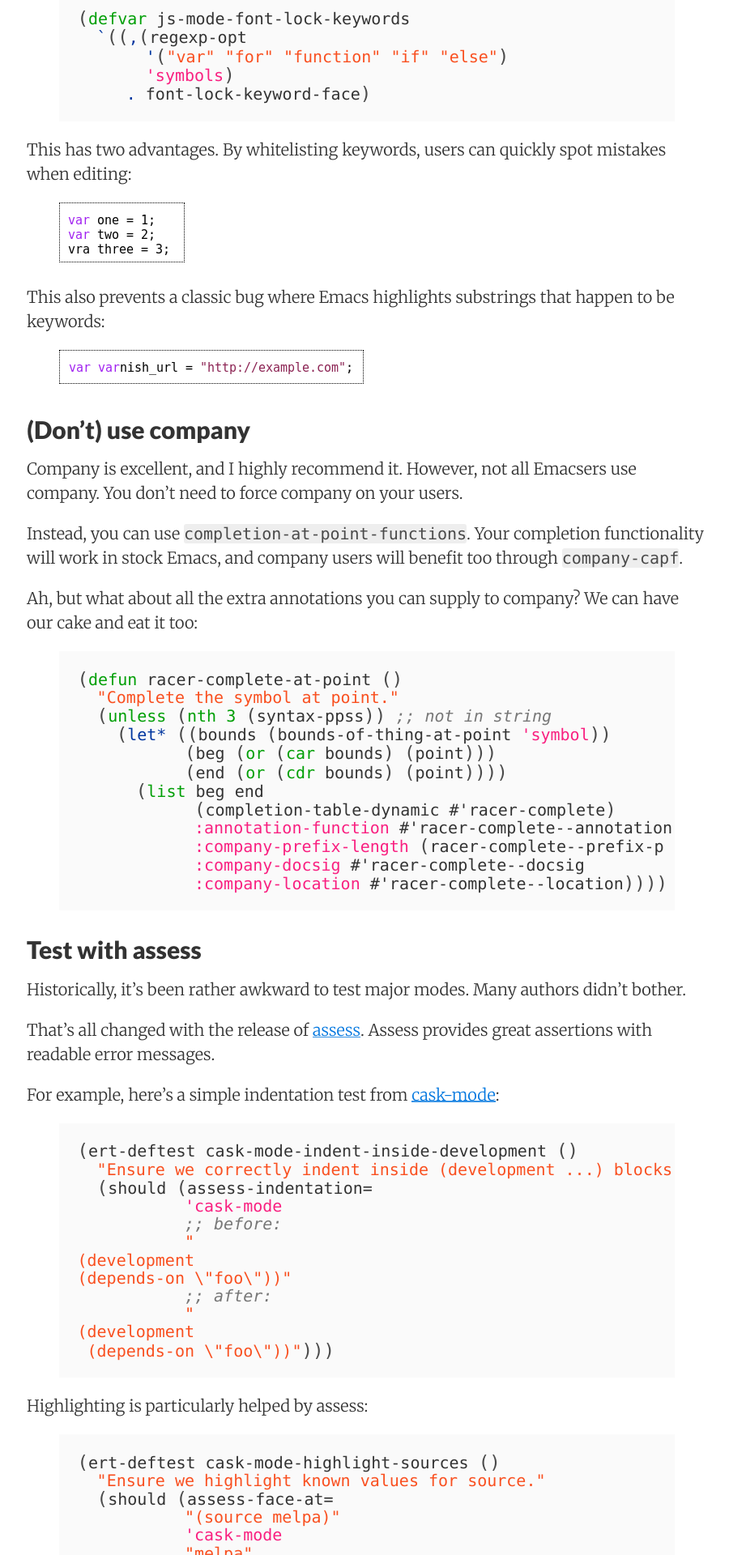
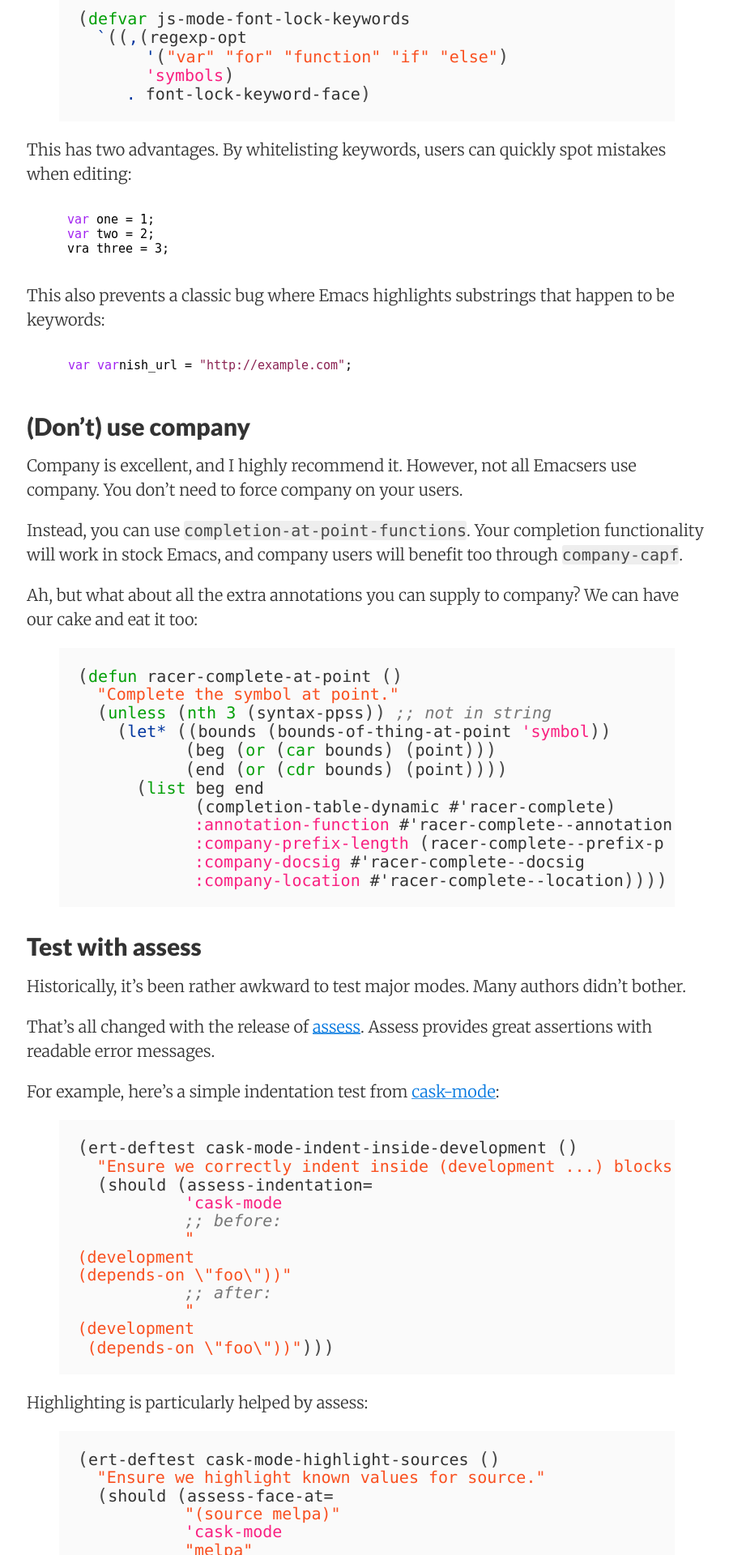
Before and after one commit to Wilfred/wilfred.github.com, a Jekyll site: the page built from _posts/2016-04-28-effortless-major-mode-development.markdown, in a window 1280 px wide. Shown: the part 711-2631 px from the top of the page at 81% size, without its empty margins (187-1087 px from the left). Built offline with Jekyll 4.4.1, drawn with Linux system fonts in a browser that asks for light colours; nearby versions of some CDN libraries.

Commit message:
Dropping the dotted border on images.
Since figcaption tags are indented, images are no longer easily confused
with content, even on the syntax highlighting post.

```diff
--- a/css/pixyll.scss
+++ b/css/pixyll.scss
@@ -37,7 +37,3 @@
 figcaption {
     font-style: italic;
 }
-
-figure img {
-    border: 1px dotted black;
-}
```
